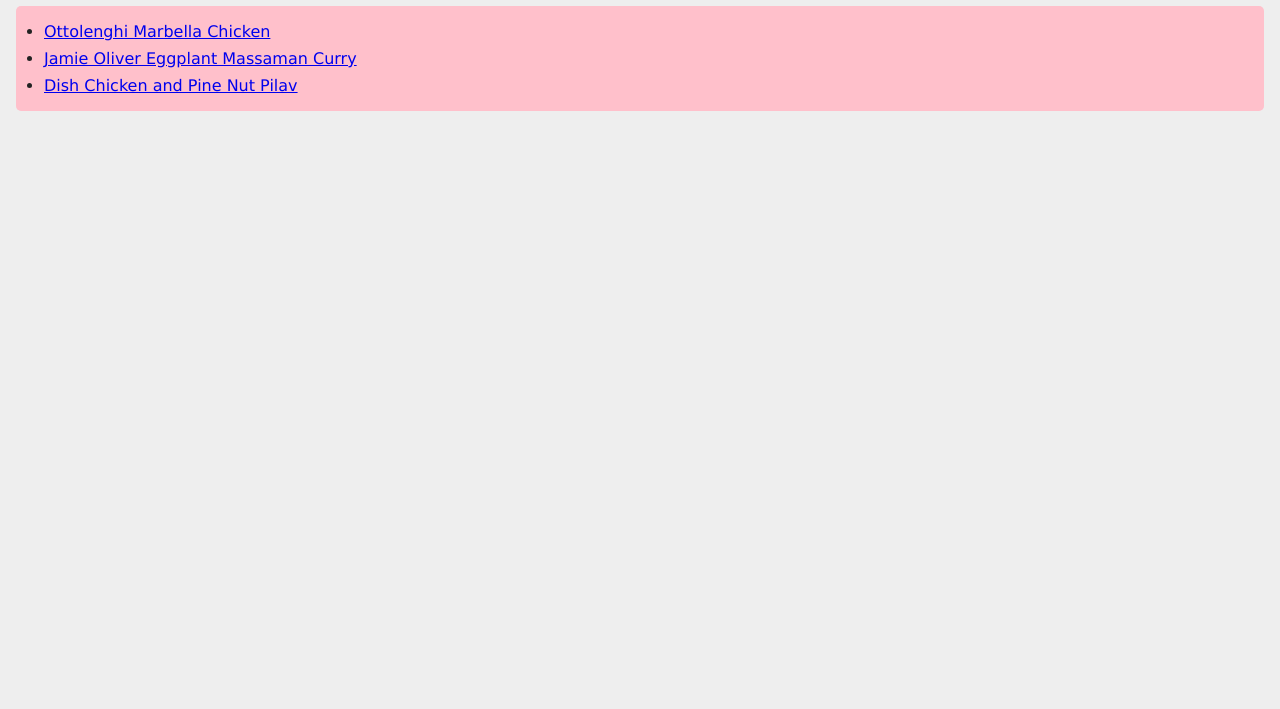
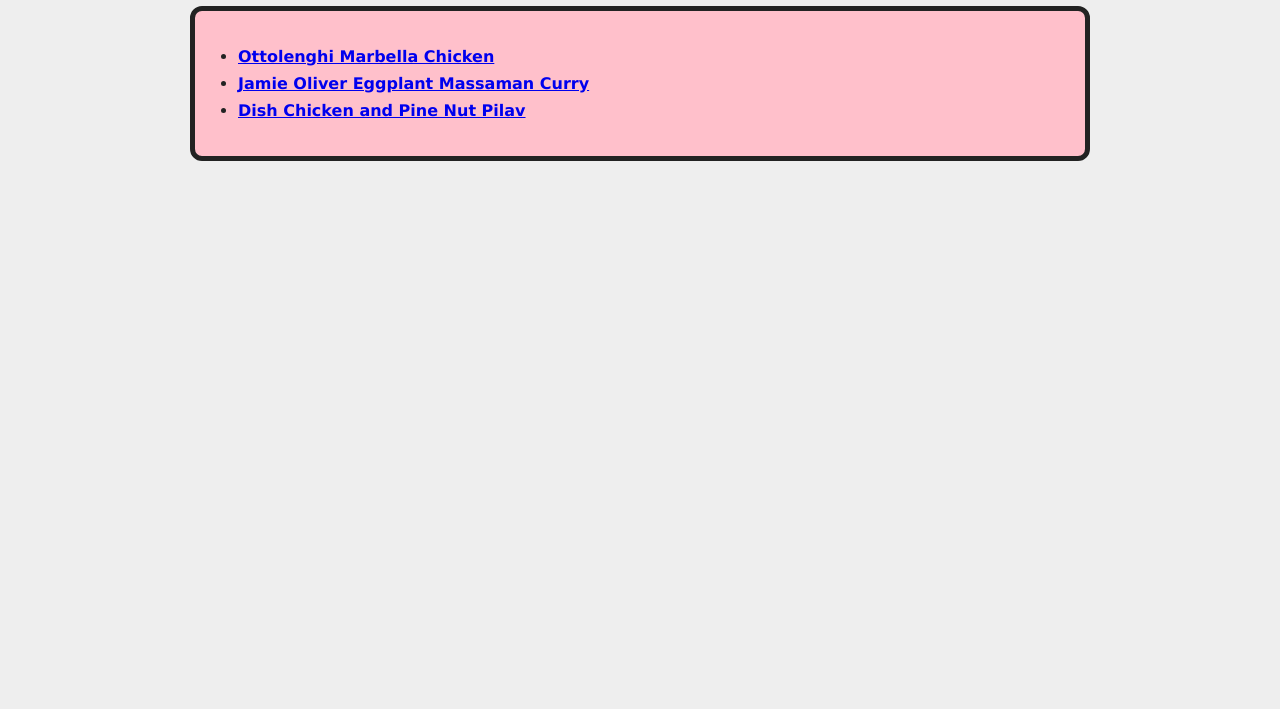
Before and after one commit to heapallocation/odin-recipes, a plain HTML site: page index.html in a window 1280 px wide. Shown: the part 91-800 px from the top of the page. Drawn offline with Linux system fonts and the light colour scheme.

Commit message:
Add list styles

```diff
--- a/index.html
+++ b/index.html
@@ -6,13 +6,16 @@
     <link rel="stylesheet" href="style.css">
 </head>
 <body>
-<h1>Odin Recipes</h1>
-<div class="list">
-    <ul>
-        <li><a href="./recipes/ottolenghi-marbella-chicken.html">Ottolenghi Marbella Chicken</a></li>
-        <li><a href="./recipes/jamie-oliver-aubergine-massaman-curry.html">Jamie Oliver Eggplant Massaman Curry</a></li>
-        <li><a href="./recipes/chicken-pine-nut-pilav.html">Dish Chicken and Pine Nut Pilav</a></li>
-    </ul>
+<div class="page-container">
+    <h1>Odin Recipes</h1>
+    <div class="list-container bullet-list">
+        <ul>
+            <li><a href="./recipes/ottolenghi-marbella-chicken.html">Ottolenghi Marbella Chicken</a></li>
+            <li><a href="./recipes/jamie-oliver-aubergine-massaman-curry.html">Jamie Oliver Eggplant Massaman Curry</a>
+            </li>
+            <li><a href="./recipes/chicken-pine-nut-pilav.html">Dish Chicken and Pine Nut Pilav</a></li>
+        </ul>
+    </div>
 </div>
 </body>
 </html>
--- a/style.css
+++ b/style.css
@@ -13,16 +13,31 @@ body {
     padding: 8px;
 }
 
+.page-container {
+    margin: 16px auto;
+    width: 100%;
+    max-width: 900px;
+}
+
+h1 {
+    text-align: center;
+}
+
 li {
     margin: 8px 0 8px 0;
 }
 
-ul {
+ul, ol {
     padding: 8px;
-    margin: 20px;
+    margin: 20px 35px;
 }
 
-.list {
+.list-container {
     background-color: #FFC0CB;
-    border-radius: 5px;
+    border-radius: 12px;
+    border: 5px solid #222;
 }
+
+.bullet-list {
+    font-weight: bold;
+}
```
Also changed, not shown: recipes/chicken-pine-nut-pilav.html (+18 -5 lines).
